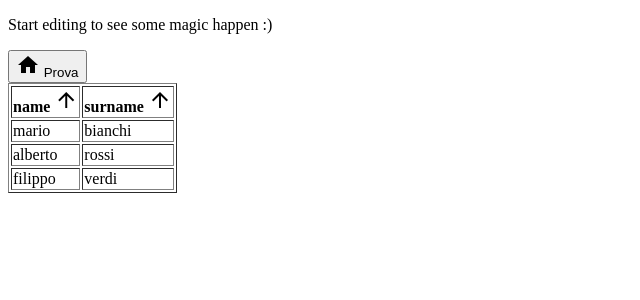
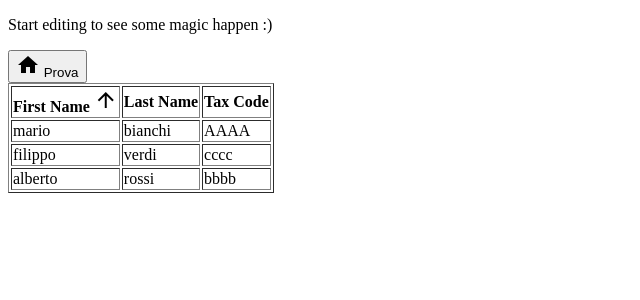
Before and after one commit to salvatore-castellitti/PrimiPassiAngular, an Angular app: page / in a window 1280 px wide. Shown: the top 300 px of the page, without its empty margins (0-640 px from the left). Built offline with nearby package versions, Linux system fonts and the light colour scheme.

Commit message:
Table Sortable V2

```diff
--- a/src/app/app.component.ts
+++ b/src/app/app.component.ts
@@ -32,6 +32,11 @@ export class AppComponent {
     taxCode: "cccc",
   }
 
+  order: MyOrder = {
+    defaultColumn: "name",
+    orderType:"asc"
+  }
+
   data = [
     this.person1,
     this.person2,
@@ -40,13 +45,11 @@ export class AppComponent {
 
   tableConfig = {
     headers: [
-      {key: "name",
-        label: "name",
-      },
-      {key: "surname",
-        label: "surname",
-      },
-    ]
+      {key: "name", label: "First Name",},
+      {key: "surname", label: "Last Name",},
+      {key: "taxCode", label: "Tax Code",},
+    ],
+    order: this.order
   }
 
 }
@@ -56,3 +59,8 @@ class persons {
   surname: string;
   taxCode: string;
 }
+
+class MyOrder{
+  defaultColumn: string;
+  orderType: string;
+}
--- a/src/app/custom-table/custom-table.component.html
+++ b/src/app/custom-table/custom-table.component.html
@@ -2,16 +2,19 @@
   <table border="1px">
     <thead>
       <tr>
-        <th class="tableHeader" *ngFor="let header of tableConfig.headers" (click)="sort(header.key, booleanValue)">
+        <th class="tableHeader" *ngFor="let header of tableConfig.headers" (click)="sort(header.key, tableConfig.order.orderType)">
           {{header.label}}
-          <span class="material-icons" *ngIf="booleanValue === false; else elseBlock">
+          <span class="material-icons" *ngIf="tableConfig.order.defaultColumn === header.key">
+            <span class="material-icons" *ngIf="tableConfig.order.orderType === 'desc'; else elseBlock">
               arrow_upward
             </span>
+
             <ng-template #elseBlock>
               <span class="material-icons">
                 arrow_downward
               </span>
             </ng-template>
+          </span>
         </th>
       </tr>
     </thead>
--- a/src/app/custom-table/custom-table.component.ts
+++ b/src/app/custom-table/custom-table.component.ts
@@ -14,17 +14,18 @@ export class CustomTableComponent implements OnInit {
   constructor() { }
 
   ngOnInit(): void {
+    this.sort(this.tableConfig.order.defaultColumn,this.tableConfig.order.orderType)
   }
 
-  booleanValue: any = false;
-  sort(headerKey, booleanValue) {
-    if(booleanValue == true){
-      this.data.sort((a,b) => a[headerKey] < b[headerKey] ? 1 : a[headerKey] > b[headerKey] ? -1 : 0)
-      this.booleanValue = !this.booleanValue
+  sort(defaultColumn, type) {
+    this.tableConfig.order.defaultColumn = defaultColumn
+    if(type === "asc"){
+      this.data.sort((a,b) => a[defaultColumn] < b[defaultColumn] ? 1 : a[defaultColumn] > b[defaultColumn] ? -1 : 0)
+      this.tableConfig.order.orderType = "desc"
     }
     else{
-      this.data.sort((a,b) => a[headerKey] > b[headerKey] ? 1 : a[headerKey] < b[headerKey] ? -1 : 0)
-      this.booleanValue = !this.booleanValue
+      this.data.sort((a,b) => a[defaultColumn] > b[defaultColumn] ? 1 : a[defaultColumn] < b[defaultColumn] ? -1 : 0)
+      this.tableConfig.order.orderType = "asc"
 
     }
   }
@@ -34,13 +35,13 @@ export class MyHeaders {
   key: string;
   label: string;
 }
-//
-// export class MyOrder{
-//   defaultColumn: string;
-//   orderType: string;
-// }
+
+export class MyOrder{
+  defaultColumn: string;
+  orderType: string;
+}
 
 export class MyTableConfig{
   headers: MyHeaders[];
-  // order : MyOrder;
+  order : MyOrder;
 }
```
Lines whose indentation alone changed are shown as unchanged.
